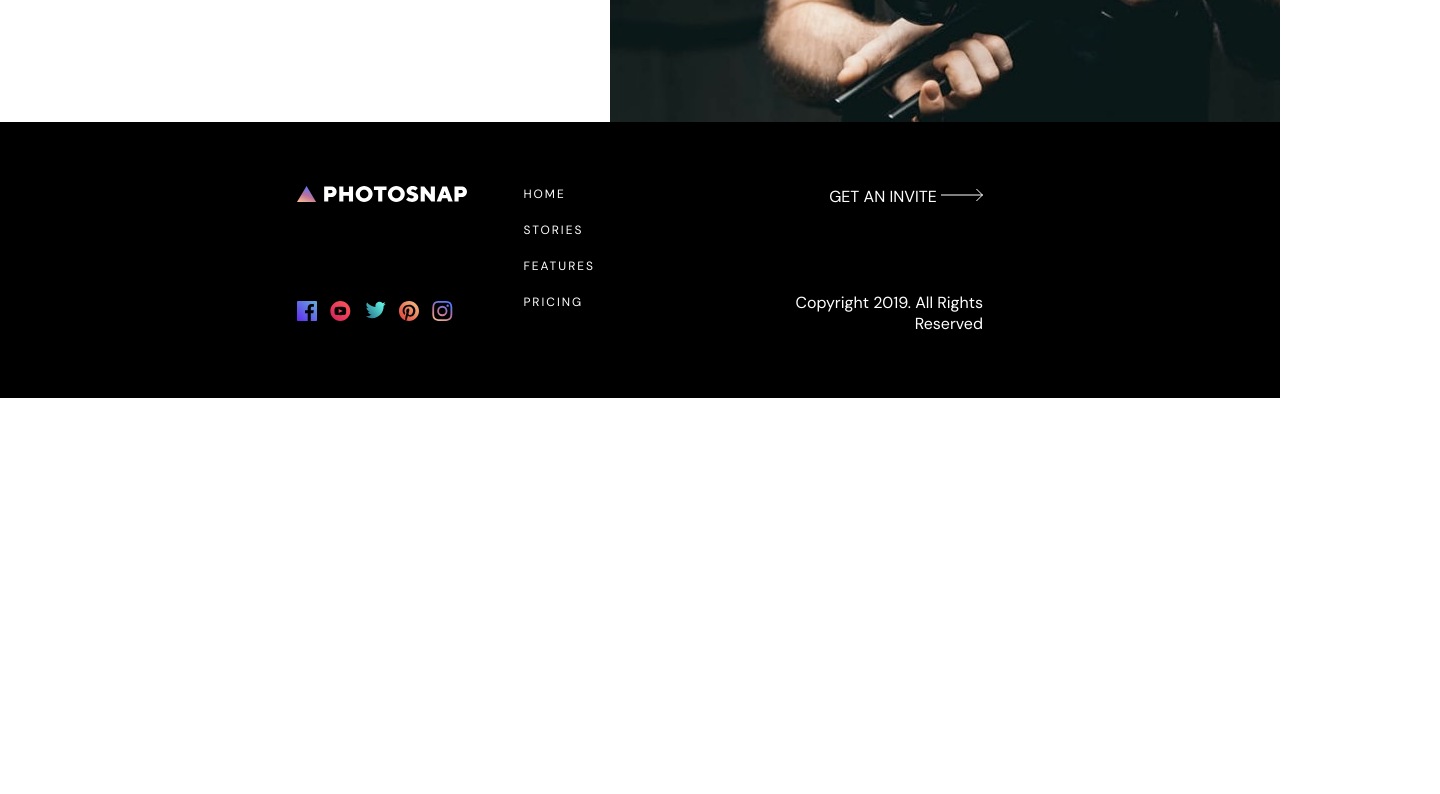
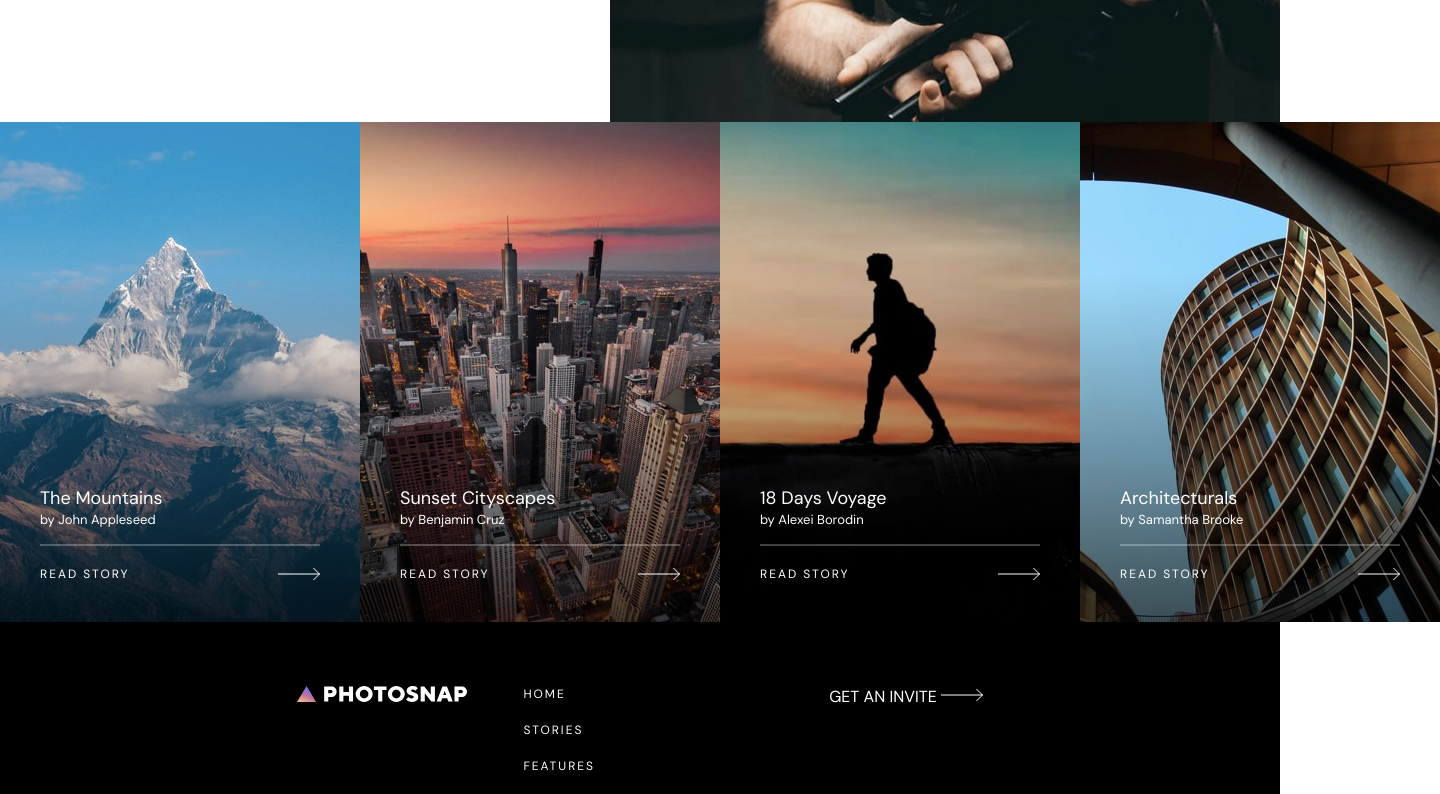
Before and after one commit to MrNicholson85/photosnap, a Vue app: page / in a window 1280 px wide. Shown: the part 1800-2594 px from the top of the page, 1440 px wide, since content can reach past the window. Before the commit the page ends 2198 px from the top, so only its background shows below. Built offline with nearby package versions, Linux system fonts and the light colour scheme.

Commit message:
Home Page story module

```diff
--- a/src/components/Stories.vue
+++ b/src/components/Stories.vue
@@ -1,9 +1,18 @@
 <template>
-    <div>
-
+    <div class="stories">
+        <div v-for="storyItem in storiesItems" class="stories__item" :style="{ backgroundImage: `url(${storyItem.icon})` }">
+            <div class="stories__content">
+                <div class="stories__content-title">{{ storyItem.title }}</div>
+                <div class="stories__content-author">by {{ storyItem.author }}</div>
+                <div class="stories__content-divider"></div>
+                <a href="">Read Story <img :src="arrowWhite"/></a>
+            </div>
+        </div>
     </div>
 </template>
 <script>
+import arrowWhite from '../assets/images/arrow-white.svg';
+
 export default {
     data () {
         return {
@@ -11,12 +20,91 @@ export default {
                 {title: 'The Mountains', author: 'John Appleseed', icon: require('../assets/images/mountains.jpg')},
                 {title: 'Sunset Cityscapes', author: 'Benjamin Cruz', icon: require('../assets/images/cityscapes.jpg')},
                 {title: '18 Days Voyage', author: ' Alexei Borodin', icon: require('../assets/images/18-days-voyage.jpg')},
-                {title: 'Architecturals', aurthor: 'Samantha Brooke', icon: require('../assets/images/architecturals.jpg')},
+                {title: 'Architecturals', author: 'Samantha Brooke', icon: require('../assets/images/architecturals.jpg')},
             ],
+            arrowWhite
         }
     }
 }
 </script>
 <style lang="scss">
+    @import '../assets/styles/variable.scss';
 
+    .stories {
+        display: grid;
+        grid-template-columns: repeat(5, 25%);
+        height: 500px;
+        width: 1440px;
+        margin: 0 auto;
+
+
+        &__item {
+            position: relative;
+            height: 100%;
+            background-size: cover;
+            background-repeat: no-repeat;
+            display: flex;
+            align-items: self-end;
+            border-bottom: none;
+            transition: all .2s ease-in-out;
+
+            &:hover {
+                    transform: translateY(-24px);
+                &::after {
+                    content: "";
+                    position: absolute;
+                    height: 6px;
+                    background: $mainAccent;
+                    width: 100%;
+                    z-index: 2;
+                }
+            }
+
+            &::before {
+                content: "";
+                background: linear-gradient(180deg, rgba(0, 0, 0, 0.0001) 0.27%, rgba(0, 0, 0, 0.661222) 100%);
+                height: 350px;
+                width: 100%;
+                position: absolute;
+                z-index: 1;
+            }
+        }
+
+        &__content {
+            width: 100%;
+            padding: 40px;
+            color: $pureWhite;
+            position: relative;
+            z-index: 2;
+
+            &-title {
+                font-size: 18px;
+                line-height: 25px;
+            }
+
+            &-author {
+                font-size: 13px;
+            }
+
+            &-divider {
+                width: 100%;
+                height: 2px;
+                background: #FFFFFF;
+                opacity: 0.25;
+                margin-bottom: 20px;
+                margin-top: 16px;
+            }
+
+            a {
+                display: flex;
+                justify-content: space-between;
+                font-size: 12px;
+                color: $pureWhite;
+                text-decoration: none;
+                text-transform: uppercase;
+                letter-spacing: 2px;
+                align-items: center;
+            }
+        }
+    }
 </style>
--- a/src/views/Home.vue
+++ b/src/views/Home.vue
@@ -14,6 +14,7 @@
         <img :src="createImage" />
       </template>
     </Hero>
+
     <ContentImage theme="imgLeft">
       <template #title>
         <h1>BEAUTIFUL STORIES EVERY TIME</h1>
@@ -44,7 +45,7 @@
       </template>
     </ContentImage>
 
-
+    <Stories />
   </div>
 </template>
 
@@ -54,11 +55,13 @@ import storyImage1 from '../assets/images/beautiful-stories.jpg';
 import storyImage2 from '../assets/images/designed-for-everyone.jpg';
 import arrowWhite from '../assets/images/arrow-white.svg';
 import arrowBlack from '../assets/images/arrow.svg';
+
 import Hero from '@/components/Hero.vue';
-import ContentImage from '@/components/ContentImage.vue'
+import ContentImage from '@/components/ContentImage.vue';
+import Stories from '@/components/Stories.vue';
 
 export default {
-  components: {Hero, ContentImage},
+  components: {Hero, ContentImage, Stories},
   data () {
       return {
           createImage,
```
